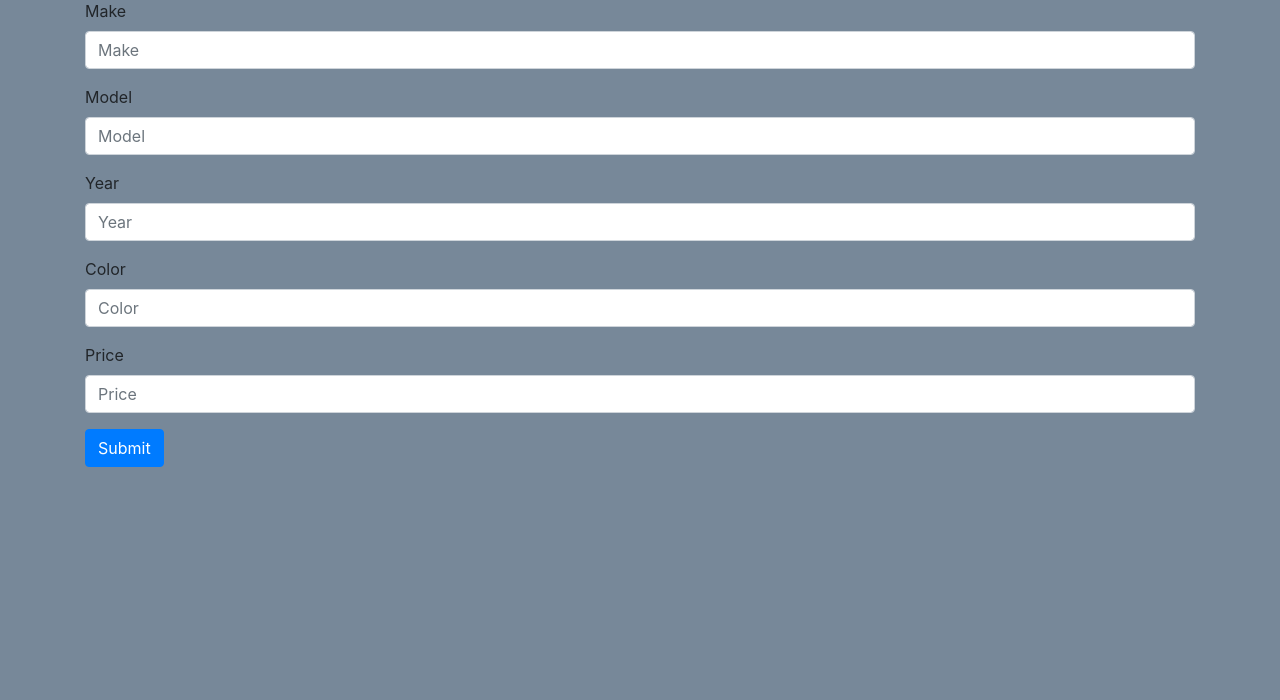
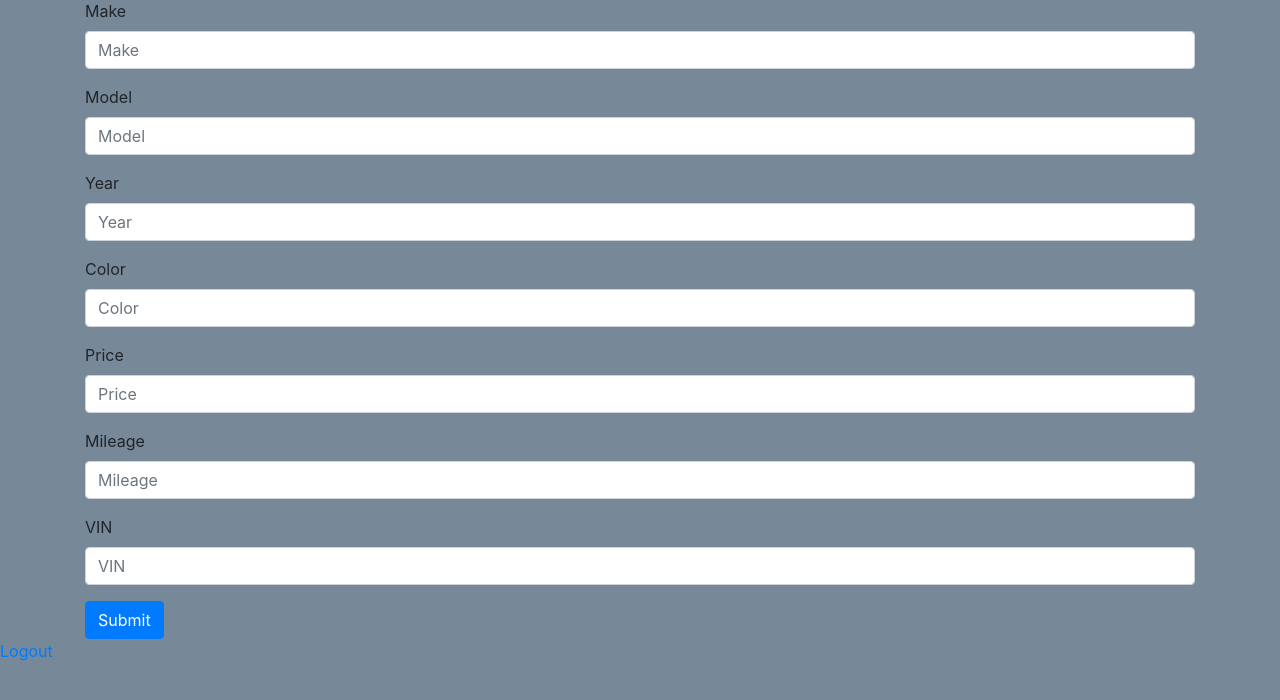
Before and after one commit to domtom1126/Dealership_Inventory, a Flask app: page /add_car in a window 1280 px wide. Shown: the part 57-757 px from the top of the page. Run offline with Flask 2, Linux system fonts and the light colour scheme; some libraries are stand-ins or nearby versions.

Commit message:
For the most part just cleaned up some stuff in order to use sqlalchemy properly

```diff
--- a/templates/add_car.html
+++ b/templates/add_car.html
@@ -9,7 +9,7 @@
 <body style="background-color: lightslategrey;">
     <h1>Add Car</h1>
     <div class="container">
-    <form action="/add_car" method="POST">
+    <form action="/car_added" method="POST">
         <div class="form-group">
           <label for="exampleInputEmail1">Make</label>
           <input name="make" type="text" class="form-control" id="exampleInputEmail1" aria-describedby="emailHelp" placeholder="Make">
@@ -30,8 +30,17 @@
           <label>Price</label>
           <input name="price" type="text" class="form-control" id="exampleInputPassword1" placeholder="Price">
         </div>
-        <button value="add_car" type="submit" class="btn btn-primary">Submit</button>
+        <div class="form-group">
+          <label>Mileage</label>
+          <input name="mileage" type="text" class="form-control" id="exampleInputPassword1" placeholder="Mileage">
+        </div>
+        <div class="form-group">
+          <label>VIN</label>
+          <input name="vin" type="text" class="form-control" id="exampleInputPassword1" placeholder="VIN">
+        </div>
+        <button value="car_added" type="submit" class="btn btn-primary">Submit</button>
     </div>
     </form>
+    <a href="/logout">Logout</a>
 </body>
 </html>
--- a/templates/car_added.html
+++ b/templates/car_added.html
@@ -12,5 +12,8 @@
     {{ year }}
     {{ color }}
     {{ price }}
+    {{ vin }}
+    <a href="/dashboard">Dashboard</a>
+    <a href="/add_car">Add another car</a>
 </body>
 </html>
--- a/templates/car_sold.html
+++ b/templates/car_sold.html
@@ -6,6 +6,6 @@
     <title>Car Added</title>
 </head>
 <body style="background-color: lightslategray;">
-    <h1>Car sold with id: {{ id }}</h1>
+    <h1>Car sold with vin: {{ vin }}</h1>
 </body>
 </html>
--- a/templates/dashboard.html
+++ b/templates/dashboard.html
@@ -16,6 +16,8 @@
         <a type="button" class="btn btn-secondary btn-lg btn-block" href="/sell_car">Sell Cars</a>
 
         <a type="button" class="btn btn-secondary btn-lg btn-block" href="/view_lot">View Cars on Lot</a>
+
+        <a type="button" class="btn btn-primary btn-lg btn-block" href="/logout">Log Out</a>
     </div>
 </body>
 </html>
--- a/templates/sell_car.html
+++ b/templates/sell_car.html
@@ -11,8 +11,8 @@
     <div class="container">
     <form action="/car_sold" method="POST">
         <div class="form-group">
-          <label for="exampleInputEmail1">ID of Vehicle in database</label>
-          <input name="id" type="text" class="form-control" id="exampleInputEmail1" aria-describedby="emailHelp" placeholder="Make">
+          <label for="exampleInputEmail1">Vin</label>
+          <input name="vin" type="text" class="form-control" id="exampleInputEmail1" aria-describedby="emailHelp" placeholder="Make">
         </div>
         <div class="form-group">
           <label for="exampleInputEmail1">Make</label>
```
